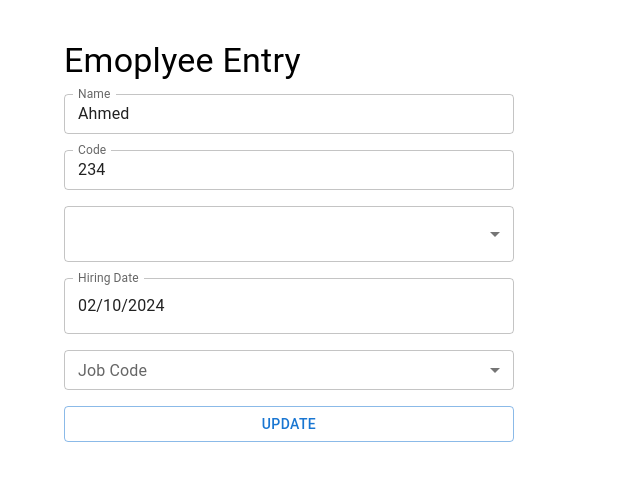
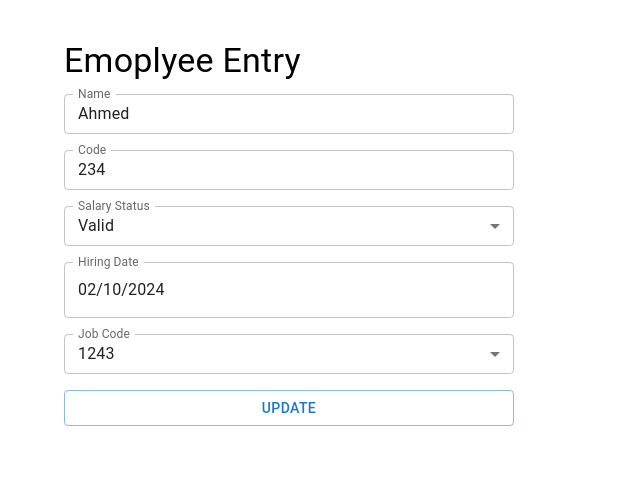
Before and after one commit to Ahmed-Qasim/React_demo, a React (Vite) app: page /entry/1 in a window 1280 px wide. Shown: the top 480 px of the page, without its empty margins (0-640 px from the left). Built offline with nearby package versions, Linux system fonts and the light colour scheme.

Commit message:
fix dropdown fill

```diff
--- a/src/Componets/EmployeeTable.jsx
+++ b/src/Componets/EmployeeTable.jsx
@@ -8,14 +8,14 @@ import { DataGrid } from "@mui/x-data-grid";
 import dayjs from "dayjs";
 import { useEffect, useState } from "react";
 import UserActions from "./UserActions";
-import { getAllEmployees,filterEmployees } from "../Services/API";
+import { getAllEmployees, filterEmployees } from "../Services/API";
 
 function CustomToolbar() {
     return (
         <GridToolbarContainer>
             <GridToolbarFilterButton />
-            <GridToolbarDensitySelector />
-            <GridToolbarExport />
+            {/* <GridToolbarDensitySelector />
+            <GridToolbarExport /> */}
         </GridToolbarContainer>
     );
 }
@@ -100,6 +100,9 @@ const EmployeeTable = () => {
     if (!rows) {
         return <>Loading...</>;
     }
+    const onFiltersChange = (test) => {
+        console.log("test :>> ", test);
+    };
     return (
         <DataGrid
             rows={rows}
@@ -117,6 +120,8 @@ const EmployeeTable = () => {
             pageSizeOptions={[5]}
             checkboxSelection
             disableRowSelectionOnClick
+            onFilterModelChange={onFiltersChange}
+            filterMode="server"
         />
     );
 };
--- a/src/Componets/EntryForm/EntryForm.jsx
+++ b/src/Componets/EntryForm/EntryForm.jsx
@@ -12,30 +12,30 @@ import { useForm, Controller } from "react-hook-form";
 import {
     addEmployee,
     getEmployeeById,
+    getJobCodes,
     updateEmployee,
 } from "../../Services/API.jsx";
 import { useNavigate } from "react-router-dom";
-import { useEffect } from "react";
+import { useEffect, useState } from "react";
 import { useParams } from "react-router-dom";
 import db from "../../Services/db.jsx";
-import { useState } from "react";
 
 dayjs.locale("en");
 
 const status = [
     {
         value: "valid",
-        label: "valid",
+        label: "Valid",
     },
     {
         value: "unvalid",
-        label: "unvalid",
+        label: "Unvalid",
     },
 ];
 
 function EntryForm() {
     const navigate = useNavigate();
-
+    const [jobCodes, setJobCodes] = useState(null);
     const { id } = useParams();
 
     const {
@@ -47,9 +47,10 @@ function EntryForm() {
     } = useForm();
 
     useEffect(() => {
+        const jobCodes = getJobCodes();
+        setJobCodes(jobCodes);
         if (id) {
             const fetchedEmp = getEmployeeById(id);
-            console.log("fetchedEmp :>> ", fetchedEmp);
             if (!fetchedEmp) {
                 //TODO: resource not found
                 navigate("/");
@@ -75,8 +76,6 @@ function EntryForm() {
             addEmployee(newData);
             navigate("/");
         }
-
-        // console.log(db);
     };
 
     return (
@@ -116,8 +115,9 @@ function EntryForm() {
                         helperText={errors?.code?.message}
                     />
 
-                    <Controller
+                    {/* <Controller
                         name="salaryStatus"
+                        defaultValue={"valid"}
                         control={control}
                         render={({ field }) => (
                             <Select {...field}>
@@ -131,11 +131,12 @@ function EntryForm() {
                                 ))}
                             </Select>
                         )}
-                    />
+                    /> */}
 
-                    {/* <TextField
+                    <TextField
                         id="outlined-basic"
                         {...register("salaryStatus")}
+                        defaultValue={"valid"}
                         select
                         label="Salary Status"
                         type="string"
@@ -146,7 +147,7 @@ function EntryForm() {
                                 {option.label}
                             </MenuItem>
                         ))}
-                    </TextField> */}
+                    </TextField>
                     <Controller
                         control={control}
                         defaultValue={dayjs()}
@@ -168,20 +169,27 @@ function EntryForm() {
                             />
                         )}
                     />
+                    {/* TODO: Split jobcodes into single component */}
+                    {jobCodes && (
                         <TextField
                             id="outlined-basic"
                             {...register("jobCode")}
                             select
+                            defaultValue={jobCodes[0].value}
                             label="Job Code"
                             type="string"
                             size="small"
                         >
-                        {db.JobCodes.map((option) => (
-                            <MenuItem key={option.value} value={option.value}>
+                            {jobCodes.map((option) => (
+                                <MenuItem
+                                    key={option.value}
+                                    value={option.value}
+                                >
                                     {option.label}
                                 </MenuItem>
                             ))}
                         </TextField>
+                    )}
                     {id ? (
                         <Button
                             variant="outlined"
--- a/src/Services/API.jsx
+++ b/src/Services/API.jsx
@@ -72,9 +72,15 @@ export const searchEmployees = (query) => {
         for (const key in employee) {
             if (Object.prototype.hasOwnProperty.call(employee, key)) {
                 const value = employee[key];
-                if (typeof value === 'string' && value.toLowerCase().includes(lowerCaseQuery)) {
+                if (
+                    typeof value === "string" &&
+                    value.toLowerCase().includes(lowerCaseQuery)
+                ) {
                     return true;
-                } else if (typeof value === 'number' && value.toString().toLowerCase().includes(lowerCaseQuery)) {
+                } else if (
+                    typeof value === "number" &&
+                    value.toString().toLowerCase().includes(lowerCaseQuery)
+                ) {
                     return true;
                 }
             }
@@ -82,3 +88,7 @@ export const searchEmployees = (query) => {
         return false;
     });
 };
+
+export const getJobCodes = () => {
+    return database.JobCodes;
+};
```
Lines whose indentation alone changed are shown as unchanged.
